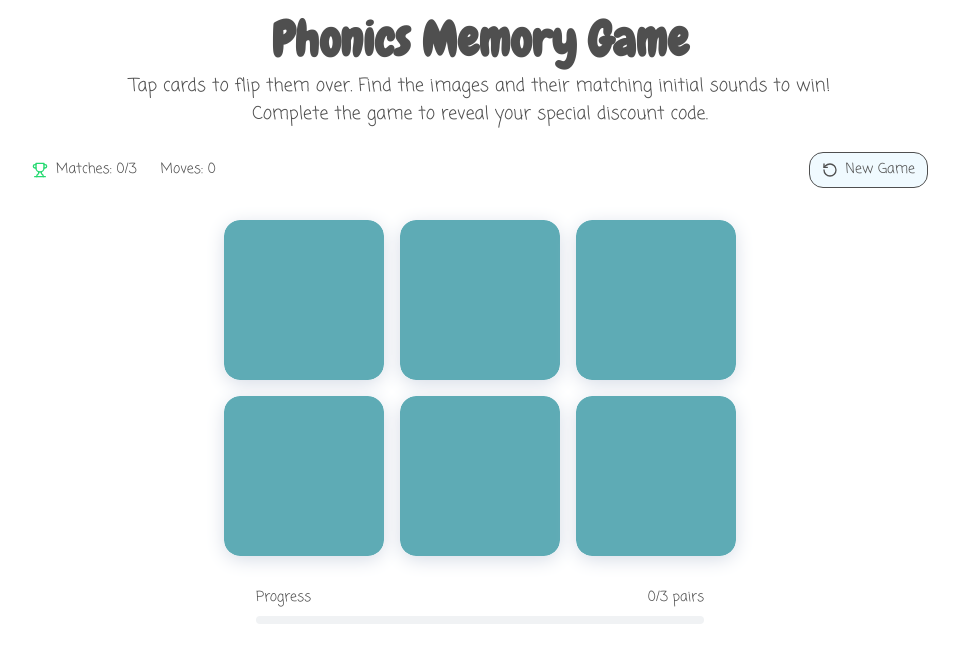
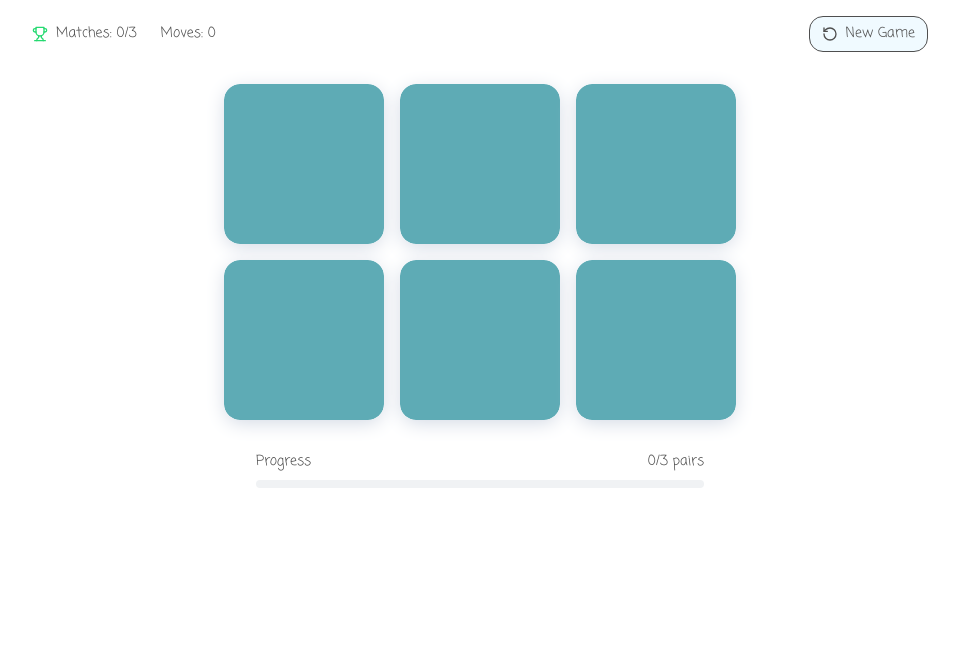
Before and after one commit to playmakessenseuk/phonics-match-play, a React (Vite) app: page / in a window 1280 px wide. Shown: the top 662 px of the page, without its empty margins (160-1119 px from the left). Built offline with nearby package versions, Linux system fonts and the light colour scheme; a web font is replaced by a local one.

Commit message:
Remove introductory text

```diff
--- a/src/components/PhonicGame.tsx
+++ b/src/components/PhonicGame.tsx
@@ -139,14 +139,6 @@ export const PhonicGame = () => {
   return <div className="min-h-screen bg-white p-4">
       {/* Game Header */}
       <div className="max-w-4xl mx-auto mb-8">
-        <div className="text-center mb-6">
-          <h1 className="text-4xl md:text-5xl font-bold font-chewy text-heading mb-2">Phonics Memory Game</h1>
-          <p className="text-lg font-coming-soon text-paragraph">
-            Tap cards to flip them over. Find the images and their matching initial sounds to win!
-            <br />
-            Complete the game to reveal your special discount code.
-          </p>
-        </div>
 
         {/* Game Stats */}
         <div className="flex flex-col sm:flex-row items-center justify-between gap-4 mb-6">
```
